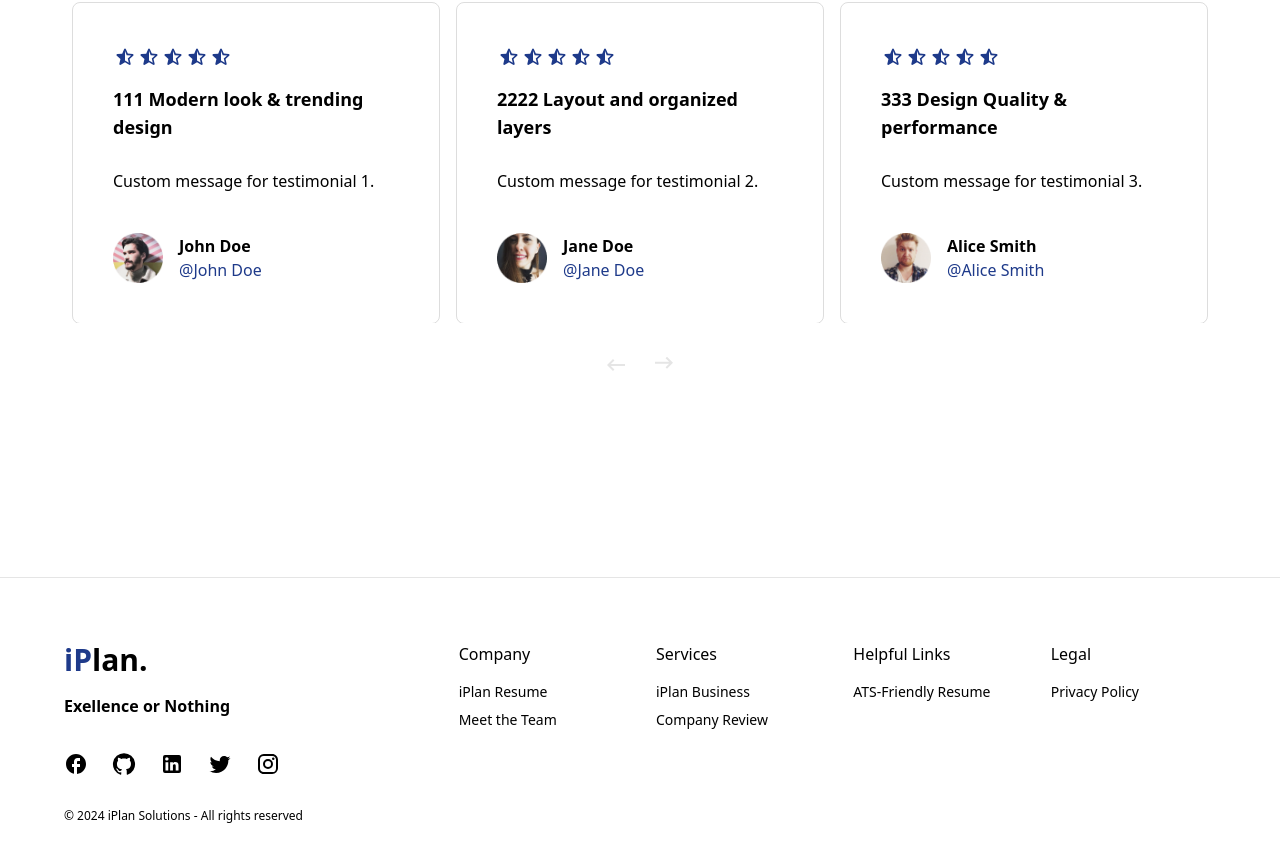
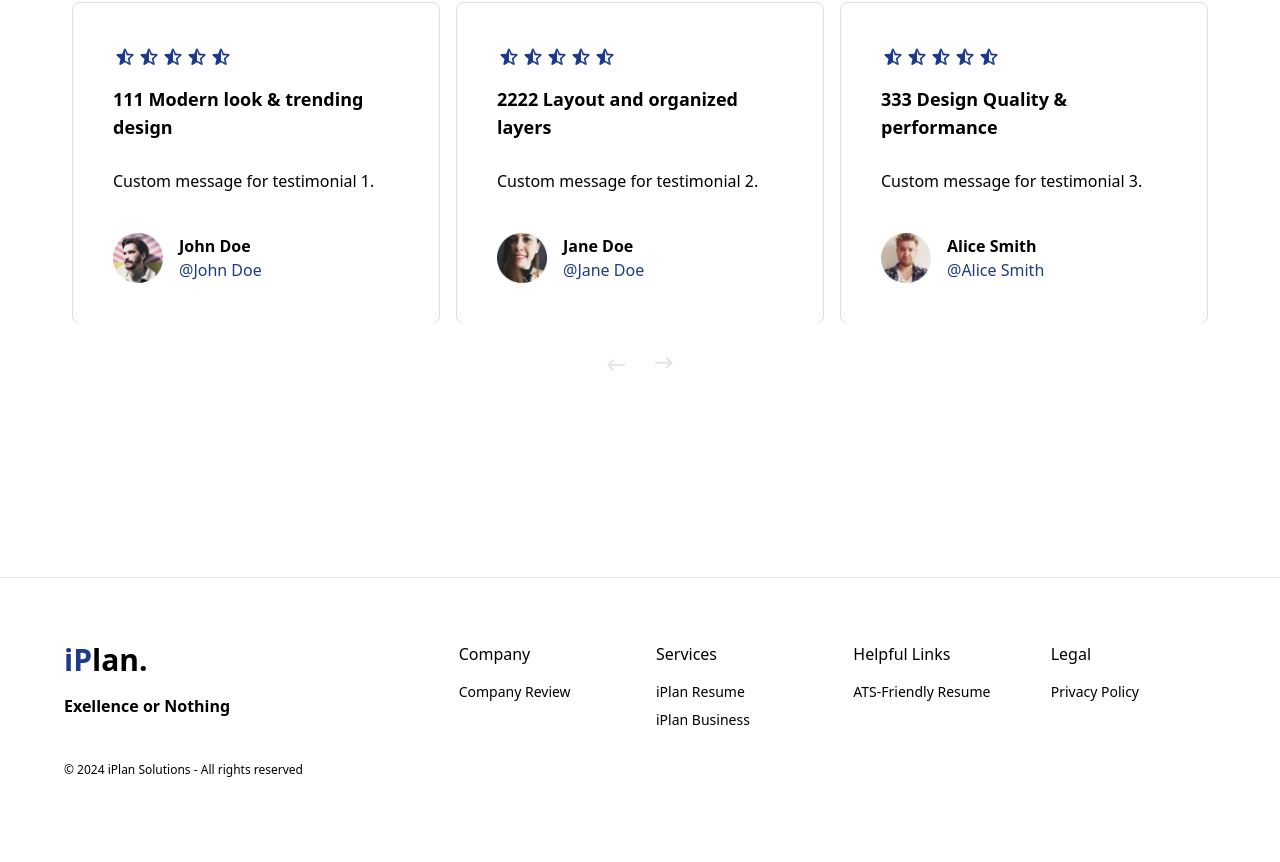
Before and after one commit to awesomeojumu/iplan, a Next.js app: page / in a window 1280 px wide. Shown: the part 3063-3925 px from the top of the page. Built offline with nearby package versions, Linux system fonts and the light colour scheme.

Commit message:
removed the social links

```diff
--- a/src/components/Footer.js
+++ b/src/components/Footer.js
@@ -17,7 +17,7 @@ const Footer = () => {
             <h4 className="max-w-xs mt-4 text-l font-semibold">
                 Exellence or Nothing
             </h4>
-            <div className="flex mt-8 space-x-6">
+            {/* <div className="flex mt-8 space-x-6">
               <Link
                 href="https://www.facebook.com/profile.php?id=100017192357822&sk"
                 target="_blank"
@@ -42,7 +42,7 @@ const Footer = () => {
               >
                 <InstagramIcon className="hover:text-purple-900 hover:-translate-y-1 transition-all cursor-pointer text-xl" />
               </Link>
-            </div>
+            </div> */}
           </div>
 
           <div className="grid gap-8 lg:col-span-2 grid-cols-2 md:grid-cols-4">
@@ -50,17 +50,10 @@ const Footer = () => {
               <p className="font-medium">Company</p>
               <nav className="flex flex-col mt-4 space-y-2 text-sm">
                 <Link
-                  href="/"
+                  href="/#"
                   className="hover:opacity-75 hover:border-b hover:border-neutral-400 w-fit"
                 >
-                  iPlan Resume
-                </Link>
-
-                <Link
-                  href="/business"
-                  className="hover:opacity-75 hover:border-b hover:border-neutral-400 w-fit"
-                >
-                  Meet the Team
+                  Company Review
                 </Link>
               </nav>
             </div>
@@ -71,13 +64,14 @@ const Footer = () => {
                   href="/resume"
                   className="hover:opacity-75 hover:border-b hover:border-neutral-400 w-fit"
                 >
-                  iPlan Business
+                  iPlan Resume
                 </Link>
+
                 <Link
-                  href="/"
+                  href="/business"
                   className="hover:opacity-75 hover:border-b hover:border-neutral-400 w-fit"
                 >
-                  Company Review
+                  iPlan Business
                 </Link>
               </nav>
             </div>
```
